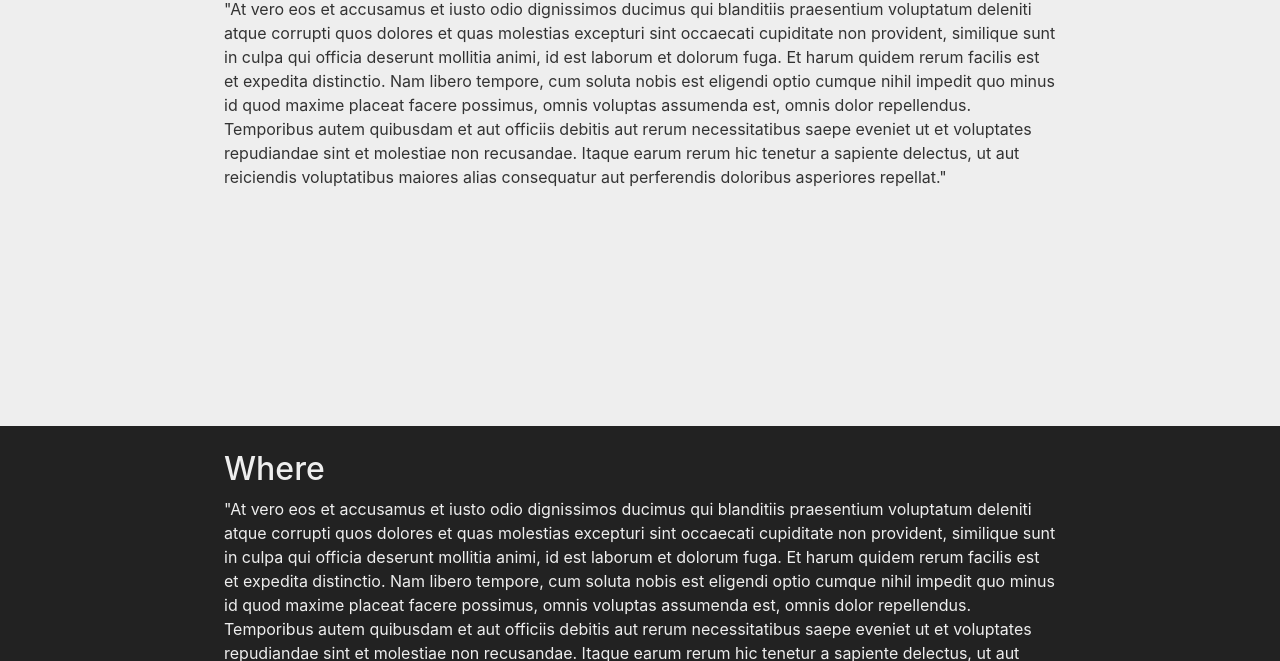
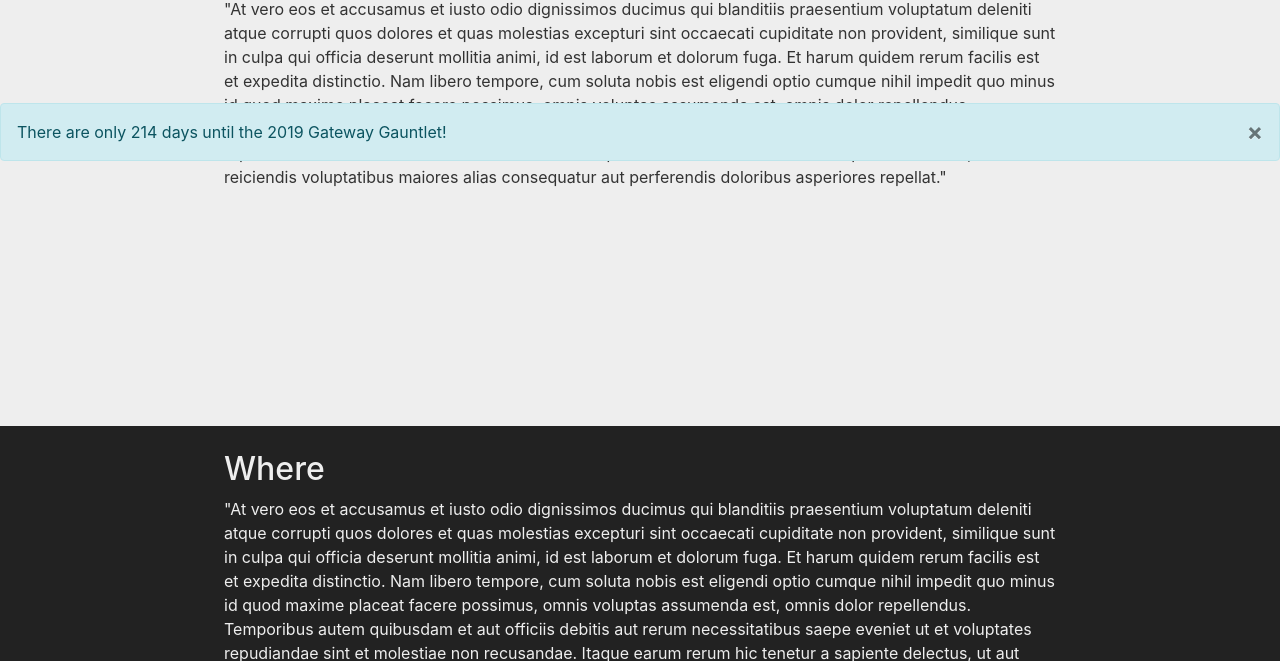
Before and after one commit to cbadger85/gateway-gauntlet-preview, a plain HTML site: page index.html in a window 1280 px wide. Shown: the part 639-1300 px from the top of the page. Drawn offline with nearby package versions, Linux system fonts and the light colour scheme.

Commit message:
add days remaining functionality

```diff
--- a/css/style.css
+++ b/css/style.css
@@ -6,7 +6,7 @@ body {
 }
 
 nav {
-    box-shadow: .5rem 0 2rem .2rem black;
+    box-shadow: 0 0 2rem .3rem black;
 }
 
 nav a {
@@ -65,9 +65,20 @@ h1 {
     padding-top: 1.5rem
 }
 
+.content p {
+    font-size: 1.5rem;
+}
+
 footer {
     height: 400px;
     background: #151515;
+}
+
+
+
+#days-remaining {
+    font-size: 1.5rem;
+    padding: 2rem 1rem;
 }
 
 @media only screen and (min-width: 991px){
@@ -95,4 +106,13 @@ footer {
     .content {
         width: 65%;
     }
+
+    .content p {
+        font-size: 1rem;
+    }
+
+    #days-remaining {
+        font-size: 1rem;
+        padding: 1rem 1rem;
+    }
 }
--- a/index.html
+++ b/index.html
@@ -5,6 +5,7 @@
         <link rel="stylesheet" href="https://stackpath.bootstrapcdn.com/bootstrap/4.1.3/css/bootstrap.min.css" integrity="sha384-MCw98/SFnGE8fJT3GXwEOngsV7Zt27NXFoaoApmYm81iuXoPkFOJwJ8ERdknLPMO" crossorigin="anonymous">
         <link rel="stylesheet" href="css/style.css">
     </head>
+
     <body class="text-light" data-spy="scroll" data-target="#nav" data-offset="1">
         <nav class="navbar navbar-expand-lg navbar-dark bg-dark fixed-top" id="nav">
             <button class="navbar-toggler" type="button" data-toggle="collapse" data-target="#navbarSupportedContent" aria-controls="navbarSupportedContent" aria-expanded="false" aria-label="Toggle navigation">
@@ -77,6 +78,14 @@
                 <img class="mx-auto d-block img-fluid logo-md" src="images/grayscale-gauntlet.svg" alt="Gateway Guantlet Logo">
             </div>
         </footer>
+
+        <div class="alert alert-info fixed-bottom mb-0" id="days-remaining" role="alert">
+                <!-- javascript will fill this in-->
+                <button type="button" class="close" data-dismiss="alert" aria-label="Close">
+                        <span aria-hidden="true">&times;</span>
+                </button>
+        </div>
+
         <!-- Modal -->
         <div class="modal fade text-body" id="exampleModal" tabindex="-1" role="dialog" aria-labelledby="exampleModalLabel" aria-hidden="true">
             <div class="modal-dialog" role="document">
--- a/js/script.js
+++ b/js/script.js
@@ -1,8 +1,24 @@
-/* eslint-disable no-console */
 /* eslint-disable no-undef */
 
-console.log('******************************');
-console.log('GATEWAY GAUNTLET - Coming Soon');
-console.log('******************************');
+// Enables scrollspy
+$('body').scrollspy({ target: '#nav' });
 
-$('body').scrollspy({ target: '#nav' });
+// Provides focus for the Modal dialog
+// TODO: change #myInput to the input that needs focus and #myModal to the proper id tag.
+$('#myModal').on('shown.bs.modal', () => {
+  $('#myInput').trigger('focus');
+});
+
+
+// Calculates days remaining until the event and displays it in an alert
+const todaysDate = Date.now();
+const gauntletDate = Date.parse('29 Jun 2019 15:00:00 GMT');
+const msToGauntlet = gauntletDate - todaysDate;
+const daysRemainingAlert = document.querySelector('#days-remaining');
+
+
+msToDays = ms => ms / 1000 / 60 / 60 / 24;
+
+const daysToGauntlet = Math.floor(msToDays(msToGauntlet));
+
+daysRemainingAlert.innerHTML += `<p class="mb-0">There are only ${daysToGauntlet} days until the 2019 Gateway Gauntlet!</p>`;
```
Lines whose indentation alone changed are shown as unchanged.
